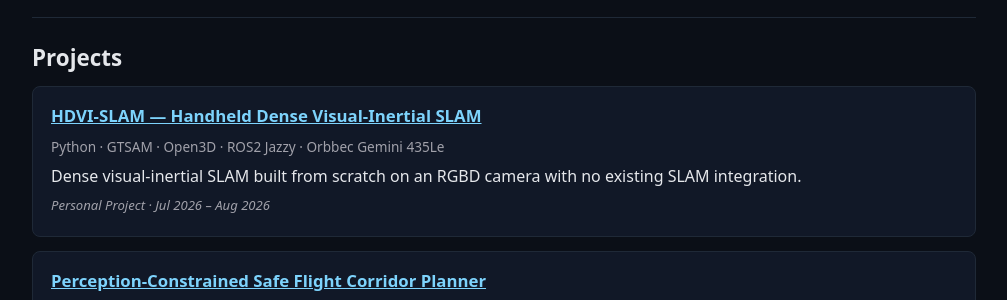
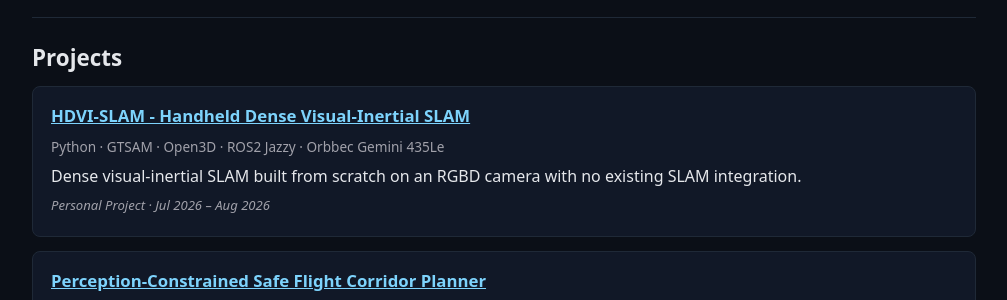
Before and after one commit to halhalli-s/halhalli-s.github.io, a Jekyll site: the page built from index.md, in a window 1280 px wide and 900 px high, scrolled down 660 px. Shown: the part 156-456 px from the top of the window, without its empty margins (136-1143 px from the left). Built offline with Jekyll 4.4.1, drawn with Linux system fonts in a browser that asks for light colours.

```diff
--- a/index.md
+++ b/index.md
@@ -39,7 +39,7 @@ title: Sachidanand Halhalli
 ## Projects {#projects}
 
 <div class="project-card">
-  <h3><a href="{{ '/Projects/hdvi_slam.html' | relative_url }}">HDVI-SLAM — Handheld Dense Visual-Inertial SLAM</a></h3>
+  <h3><a href="{{ '/Projects/hdvi_slam.html' | relative_url }}">HDVI-SLAM - Handheld Dense Visual-Inertial SLAM</a></h3>
   <p class="tags">Python · GTSAM · Open3D · ROS2 Jazzy · Orbbec Gemini 435Le</p>
   <p>Dense visual-inertial SLAM built from scratch on an RGBD camera with no existing SLAM integration.</p>
   <p class="meta">Personal Project · Jul 2026 – Aug 2026</p>
```
